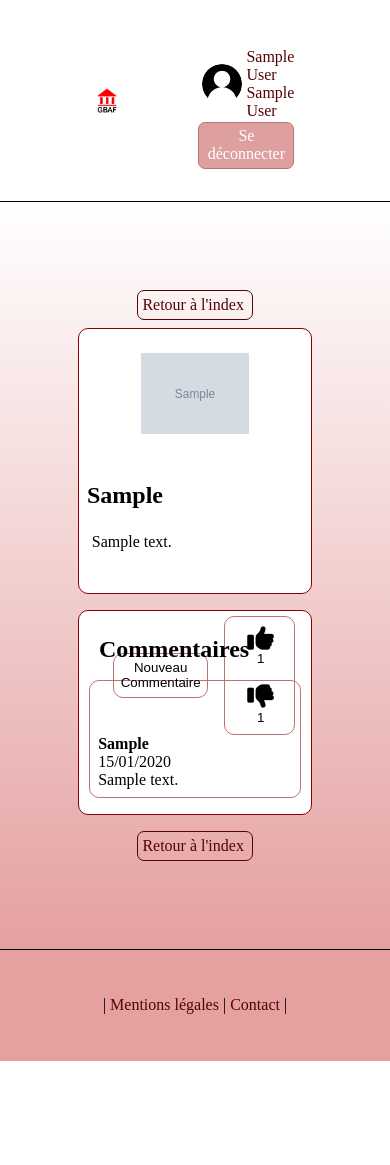
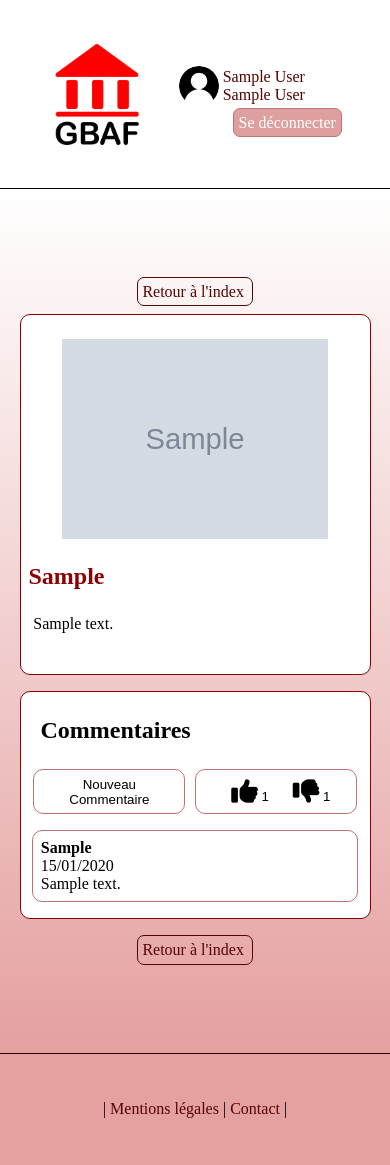
Before and after one commit to KraKhotia/Extranet_GBAF, a PHP site: page /acteur.php?acteur=1 in a window 390 px wide. Before the commit the page ends 1061 px from the top, so only its background shows below. Run offline with PHP 8.4, Linux system fonts and the light colour scheme; the visitor is signed in with stand-in values (Sample User, id 1); tables that the repository leaves empty or names only in its code hold one stand-in row (values such as "Sample post"); grey boxes marked "Sample" are stand-in pictures; some libraries are stand-ins or nearby versions.

Commit message:
Update du design
Modification arborescence
Mise en place des breakpoints
Ajustement des éléments

```diff
--- a/acteur.php
+++ b/acteur.php
@@ -6,6 +6,7 @@
         <title>Extranet GBAF</title>
     <link href="public/css/style.css" rel="stylesheet" />
     <script src="https://kit.fontawesome.com/d30df02282.js" crossorigin="anonymous"></script>
+    <script type="text/javascript" src="public/js/textarea.js"></script>
     </head>
 
     <body>
@@ -59,10 +60,10 @@
                         </div>
                         <div class="vote">
                                 <div class="vote_btns">
-                                    <form action="vote.php?id_actor=<?php echo $donneesR1['id'];?>" method="POST">
+                                    <form action="backend/vote.php?id_actor=<?php echo $donneesR1['id'];?>" method="POST">
                                         <button type="submit" class="vote_btn vote_like" name="vote_like"><i class="fa fa-thumbs-up fa-2x"></i> <?php echo $like_count ?></button>
                                     </form>
-                                    <form action="vote.php?id_actor=<?php echo $donneesR1['id'];?>" method="POST">
+                                    <form action="backend/vote.php?id_actor=<?php echo $donneesR1['id'];?>" method="POST">
                                         <button type="submit" class="vote_btn vote_dislike" name="vote_dislike"><i class="fa fa-thumbs-down fa-2x"></i> <?php echo $dislike_count ?></button>
                                     </form>
                                 </div>
@@ -72,12 +73,12 @@
                         if (isset($_POST['btn_nv_comment']))
                         {
                 ?>
-                            <form action="commentaire_post.php" method="post">
+                            <form action="backend/commentaire_post.php" method="post">
                                 <p>
                                     <strong>Prénom :</strong> <?php echo (isset($_SESSION['prenom'])?$_SESSION['prenom']:''); ?>
                                 </p>
                                 <p>
-                                    <label>Commentaire</label><br /> <textarea type="text" cols="40" rows="5" name="commentaire" id="post">Rédigez votre commentaire ici</textarea>
+                                    <label>Commentaire</label><br /> <textarea type="text" cols="40" rows="5" name="commentaire" id="post" onblur="javascript:msg_textarea()" onfocus="javascript:clean_textarea()"></textarea>
                                 </p>
                                 <p>
                                     <input type="hidden" name="id_actor" value="<?php echo $donneesR1['id']; ?>" />
@@ -91,11 +92,11 @@
 
                         if (empty($donneesR1)) //Si la recherche ne donne rien
                             {
-                                echo 'Cet acteur n\'existe pas';
+                                echo '<div class="erreur">Ce partenaire n\'existe pas !<br /><a href="index.php" class="retour">Retour à l\'index</a>';
                             }
                         else //autrement on affiche les commentaires liés à l'acteur
                             {
-                                $req = $bdd->prepare('SELECT auteur, commentaire, DATE_FORMAT(date_creation, \'%d/%m/%Y\') AS date_creation FROM post WHERE id_actor = ? ORDER BY date_creation');
+                                $req = $bdd->prepare('SELECT auteur, commentaire, DATE_FORMAT(date_creation, \'%d/%m/%Y\') AS date_creation FROM post WHERE id_actor = ? ORDER BY date_creation DESC');
                                 $req->execute(array($_GET['acteur']));
                                 while ($donneesR2 = $req->fetch())
                                     {
--- a/commentaire_post.php
+++ b/backend/commentaire_post.php
@@ -1,5 +1,5 @@
 <?php
-    include("database/bdd.php");
+    include("../database/bdd.php");
 
     session_start();
     // Effectuer ici la requête qui insère le message
@@ -7,5 +7,5 @@
     $req->execute(array($_POST['id_actor'],$_SESSION['prenom'],$_POST['commentaire']));
     // Puis rediriger vers commentaires.php
 
-    header('Location: acteur.php?acteur=' . $_POST['id_actor'] . '');
+    header('Location: ../acteur.php?acteur=' . $_POST['id_actor'] . '');
 ?>
--- a/include/acteurs.php
+++ b/include/acteurs.php
@@ -25,6 +25,8 @@
             Même s’il existe une forte concurrence entre ces entités, elles vont toutes travailler de la même façon pour gérer près de 80 millions de comptes sur le territoire national. Le GBAF est le représentant de la profession bancaire et des assureurs sur tous les axes de la réglementation financière française. Sa mission est de promouvoir l'activité bancaire à l’échelle nationale. C’est aussi un interlocuteur privilégié des pouvoirs publics.
         </p>
         <img src="public/images/illustration.jpg" alt="illustration" /><br />
+
+        <h2>Présentation des acteurs et partenaires</h2>
     </div>
 <?php
     include("database/bdd.php");
--- a/include/inscription.php
+++ b/include/inscription.php
@@ -16,7 +16,7 @@
 
             <div class="contenant_inscr">
                 <h1>Inscription</h1>
-                <form action="inscription_post.php" method="post" class="formulaire">
+                <form action="backend/inscription_post.php" method="post" class="formulaire">
                     <div class="inline_npu">
                         <p>
                             <label>Nom</label> <input type="text" name="nom" value="<?php echo (isset($_POST['nom'])?$_POST['nom']:''); ?>" class="input_perso" />
--- a/include/login.php
+++ b/include/login.php
@@ -22,7 +22,7 @@
          ?>
                     <div class="contenant_connexion">
                         <h1>Connexion</h1>
-                        <form action="check_login.php" method="post" class="formulaire">
+                        <form action="backend/check_login.php" method="post" class="formulaire">
                             <div class="inline">
                                 <p>
                                     <label>UserName</label> <input type="text" name="username" class="input_perso" />
--- a/public/css/style.css
+++ b/public/css/style.css
@@ -70,7 +70,7 @@ main {
     padding-bottom: 5em;
 }
 h1, h2  {
-      text-align:center;
+    text-align:center;
     }
 
 h3 {
@@ -181,6 +181,7 @@ a {
     }
 
 .acteur h2 {
+    color:darkred;
     text-align: left;
 }
 
@@ -224,7 +225,7 @@ a {
     }
 
     #commentaires form {
-        margin: 0.5em 0.5em;
+        margin: 0.5em 0.3em;
     }
 
     .commentaire {
@@ -306,6 +307,12 @@ a {
         padding: 0.5em;
     }
 
+    #post:focus {
+        outline: none !important;
+        border-color: #bf7272;
+        box-shadow: 0 0 10px #bf7272;
+    }
+
    /*Formulaires*/
 
 .contenant_connexion { /*Encadré formulaire connexion*/
@@ -328,6 +335,10 @@ a {
     text-align: center;
     width: 95%;
     margin:auto;}
+
+.formulaire strong {
+    font-size: 1.1em;
+}
 
 Label {
       font-size: 1.1em;
@@ -396,3 +407,180 @@ footer {
    align-items: center;
    justify-content: center;
 }
+
+@media only screen and (min-width: 768px) and  (max-width: 1024px) {
+    /* tablettes */
+    #logo_header {
+        width: 15%;
+    }
+
+    .info_profil {
+        width: 25%;
+    }
+
+    /*---ACTEURS---*/
+
+    /*Sur Page d'accueil*/
+
+    .presentation {
+        width: 85%;
+    }
+
+    .liste {
+        column-gap: 3em;
+    }
+
+    .logo_prvw {
+        width: 30%;
+    }
+
+    .acteur_prvw {
+        width: 90%;
+    }
+
+    .acteur_prvw p {
+        flex-direction: column;
+    }
+
+    .acteur {
+        width: 90%;
+        }
+
+    /* Sur commentaires*/
+    #commentaires {
+        width: 90%;
+    }
+
+    .erreur img {
+        width: 70%;
+    }
+}
+
+@media only screen and (max-width: 767px) {
+    /* smartphone */
+        #logo_header {
+            width: 15%;
+        }
+
+        .info_profil {
+            width: 30%;
+        }
+
+    /*---ACTEURS---*/
+
+    /*Sur Page d'accueil*/
+
+        .presentation {
+            width: 85%;
+        }
+
+        .liste {
+            column-gap: 3em;
+        }
+
+        .logo_prvw {
+            width: 40%;
+        }
+
+        .acteur_prvw {
+            width: 90%;
+        }
+
+        .acteur_prvw p {
+            flex-direction: column;
+        }
+
+        .acteur {
+            width: 90%;
+            }
+
+        .logo_acteur {
+            width: 70%;
+            margin: 1em;
+            margin-bottom: 0em;
+            }
+
+        #commentaires {
+            width: 90%;
+        }
+
+        .erreur img {
+            width: 70%;
+        }
+
+        /* Formulaire*/
+
+        .inline_npu {
+            display: flex;
+            justify-content: space-between;
+            flex-direction: column;
+        }
+
+        .inline_npu p {
+            width: 100%;
+        }
+
+        .inline {
+            display: flex;
+            justify-content: space-between;
+            flex-direction: column;
+        }
+
+        .inline p {
+            width: 100%;
+        }
+}
+
+@media only screen and (max-width: 767px) and (orientation: portrait) {
+    /* smartphone en mode portait */
+    #logo_header {
+        width: 30%;
+    }
+
+    .info_profil {
+        width: 50%;
+    }
+
+    /*---ACTEURS---*/
+
+    /*Sur Page d'accueil*/
+
+    .liste {
+        columns: 1;
+        margin: 0 0 0 -2.5em;
+    }
+
+    /* Sur page acteur */
+    .logo_acteur {
+        width: 80%;
+        margin: 1em;
+        margin-bottom: 0em;
+    }
+
+    /* Like|Dislike */
+        .vote {
+            width:50%;
+            margin: 0.3em;
+        }
+        .vote_btns {
+            text-align: center;
+            padding-right: 0;
+        }
+        .btn_zone_comment {
+            float: none;
+            margin: auto;
+            display: flex;
+            align-items: center;
+            justify-content: center;
+        }
+
+        .nv_comment {
+            width: 50%;
+        }
+
+        .btn_nv_comment {/* Bouton nouveau commentaire*/
+            width: 100%;
+            margin: auto;
+        }
+
+}
--- /dev/null
+++ b/public/js/textarea.js
@@ -0,0 +1,17 @@
+window.onload = msg_textarea;
+
+function msg_textarea()
+{
+    if (document.getElementById("post").value == "")
+    {
+         document.getElementById("post").value += "Rédigez votre commentaire ici";
+    }
+}
+
+function clean_textarea()
+{
+     if (document.getElementById("post").value == "Rédigez votre commentaire ici")
+     {
+         document.getElementById("post").value = "";
+     }
+}
```
Also changed, not shown: backend/check_login.php (renamed from check_login.php, +6 -6 lines), backend/inscription_post.php (renamed from inscription_post.php, +5 -5 lines), backend/modification.php (renamed from modification.php, +9 -9 lines), backend/vote.php (renamed from vote.php, +7 -7 lines), profil.php (+6 -6 lines).
